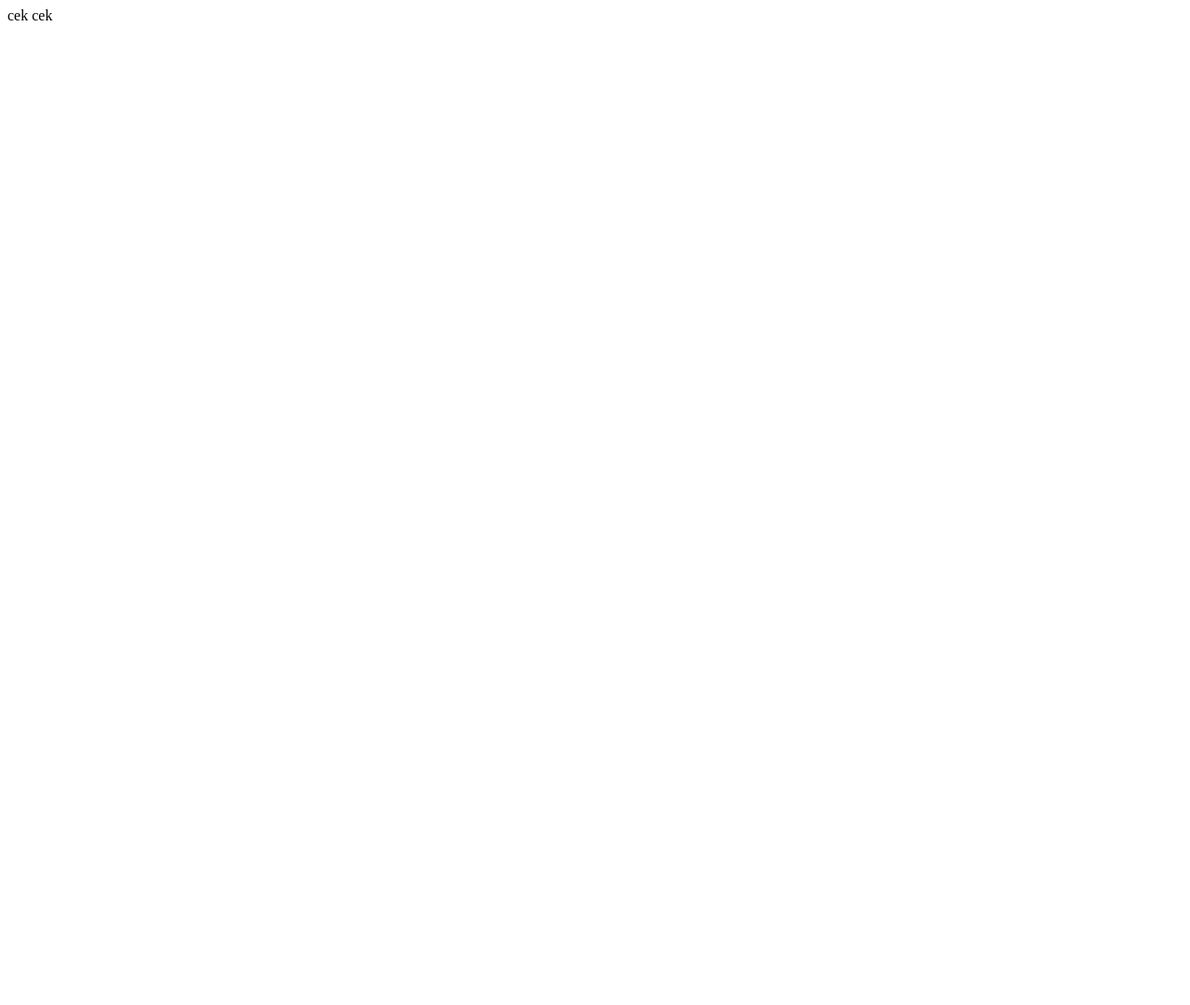
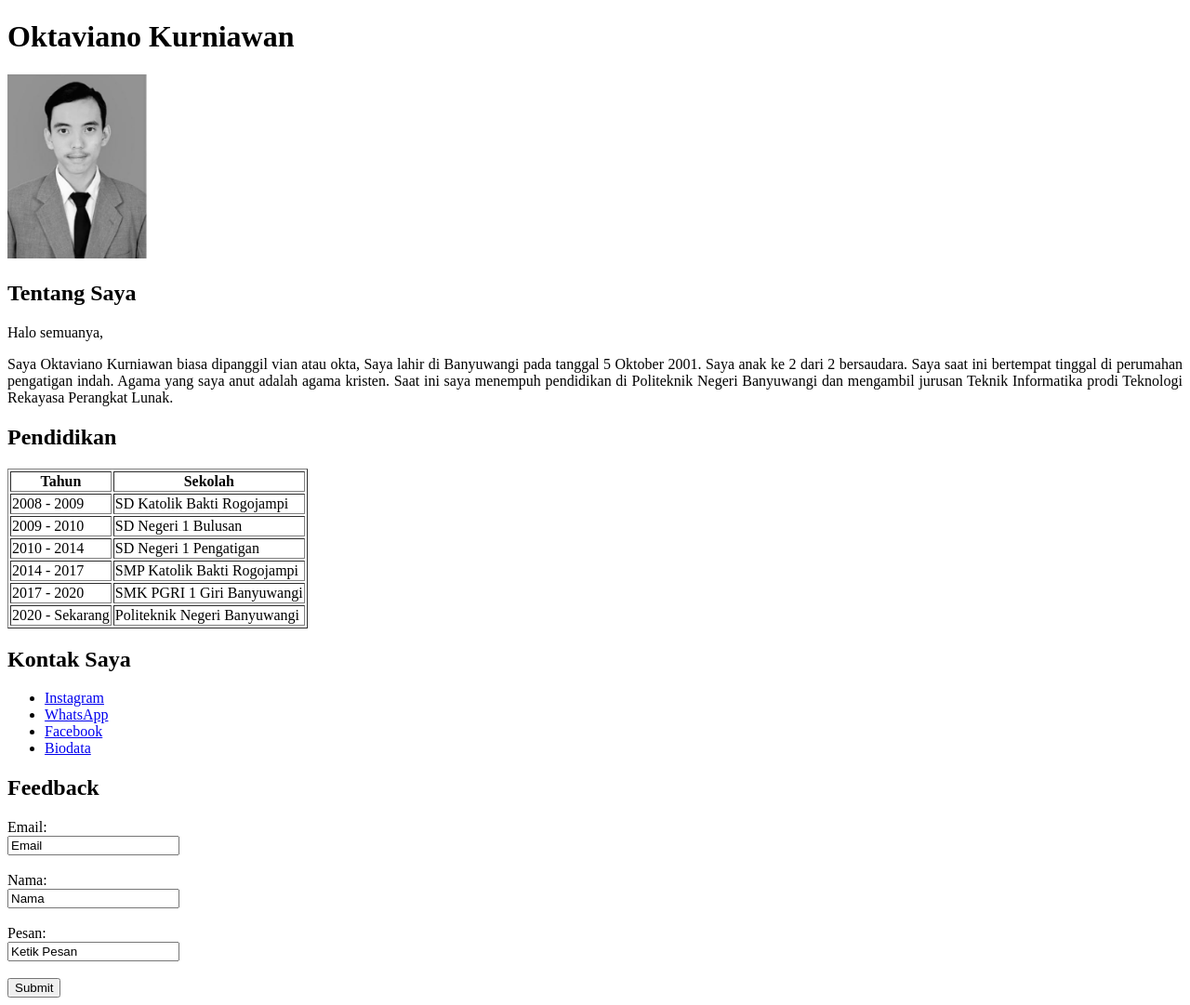
Before and after one commit to okta05/okta05.github.io, a plain HTML site: page portofolio.html in a window 1280 px wide. Shown: the whole page at 93% size. Before the commit the page ends 800 px from the top, so only its background shows below. Drawn offline with Linux system fonts and the light colour scheme.

Commit message:
Edit page portofolio.html

```diff
--- a/portofolio.html
+++ b/portofolio.html
@@ -1,12 +1,77 @@
 <!DOCTYPE html>
 <html lang="en">
+
 <head>
     <meta charset="UTF-8">
     <meta http-equiv="X-UA-Compatible" content="IE=edge">
     <meta name="viewport" content="width=device-width, initial-scale=1.0">
     <title>Portofolio</title>
 </head>
+
 <body>
-    cek cek
-</body>
+    <h1>Oktaviano Kurniawan</h1>
+
+    <img src="OKTA.jpeg" id="gambar" style="width: 150px;">
+
+    <h2>Tentang Saya </h2>
+    <p>Halo semuanya, </p>
+    <p style="text-align: justify;">Saya Oktaviano Kurniawan biasa dipanggil vian atau okta, Saya lahir di Banyuwangi
+        pada tanggal 5 Oktober 2001. Saya anak ke 2 dari 2 bersaudara. Saya saat ini bertempat
+        tinggal di perumahan pengatigan indah. Agama yang saya anut adalah agama kristen.
+        Saat ini saya menempuh pendidikan di Politeknik Negeri Banyuwangi dan mengambil jurusan
+        Teknik Informatika prodi Teknologi Rekayasa Perangkat Lunak.</p>
+    <h2>Pendidikan</h2>
+
+    <table border="1">
+        <tr>
+            <th>Tahun</th>
+            <th>Sekolah</th>
+        </tr>
+        <tr>
+            <td>2008 - 2009</td>
+            <td>SD Katolik Bakti Rogojampi</td>
+        </tr>
+        <tr>
+            <td>2009 - 2010</td>
+            <td>SD Negeri 1 Bulusan</td>
+        </tr>
+        <tr>
+            <td>2010 - 2014</td>
+            <td>SD Negeri 1 Pengatigan</td>
+        </tr>
+        <tr>
+            <td>2014 - 2017</td>
+            <td>SMP Katolik Bakti Rogojampi</td>
+        </tr>
+        <tr>
+            <td>2017 - 2020</td>
+            <td>SMK PGRI 1 Giri Banyuwangi</td>
+        </tr>
+        <tr>
+            <td>2020 - Sekarang</td>
+            <td>Politeknik Negeri Banyuwangi</td>
+        </tr>
+    </table>
+
+    <h2>Kontak Saya</h2>
+    <ul>
+        <li><a href="https://www.instagram.com/vian14626/">Instagram</a></li>
+        <li><a href="https://api.whatsapp.com/send?phone=6283852260176">WhatsApp</a></li>
+        <li><a href="https://www.facebook.com/oktavianoivan.oktavianoivan.3">Facebook</a></li>
+        <li><a href="biodata.html">Biodata</a></li>
+    </ul>
+
+    <h2>Feedback</h2>
+
+    <form>
+        <label for="fname">Email:</label><br>
+        <input type="text" id="fname" name="fname" value="Email"><br><br>
+        <label for="lname">Nama:</label><br>
+        <input type="text" id="lname" name="lname" value="Nama"><br><br>
+        <label for="lname">Pesan:</label><br>
+        <input type="text" id="lpesan" name="lpesan" value="Ketik Pesan"><br><br>
+        <input type="submit" value="Submit">
+    </form>
+
+
 </html>
```
Also changed, not shown: biodata.html (+1 -0 lines).
